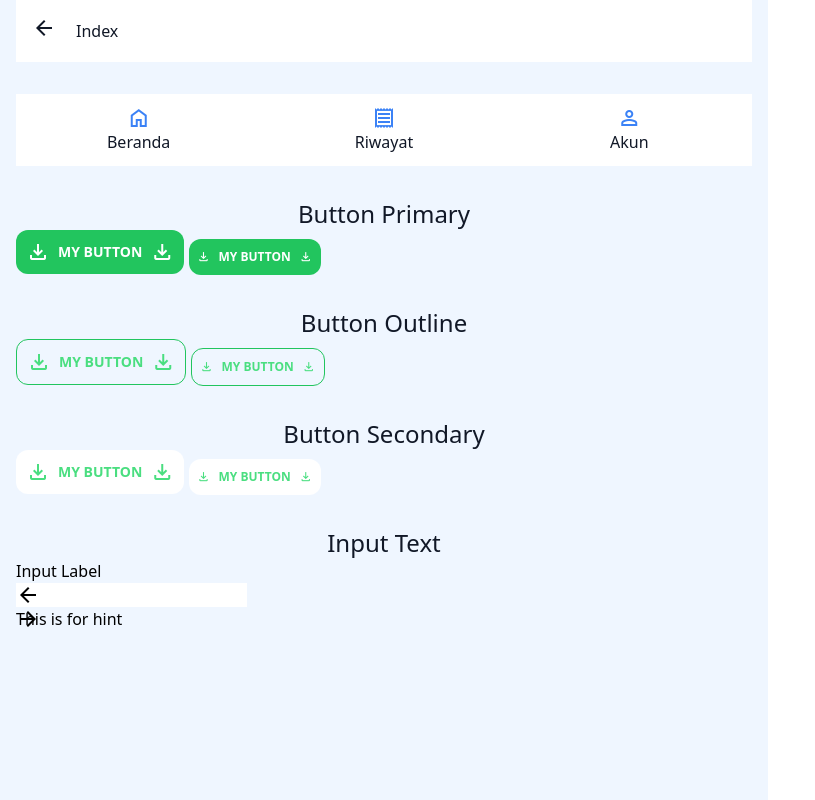
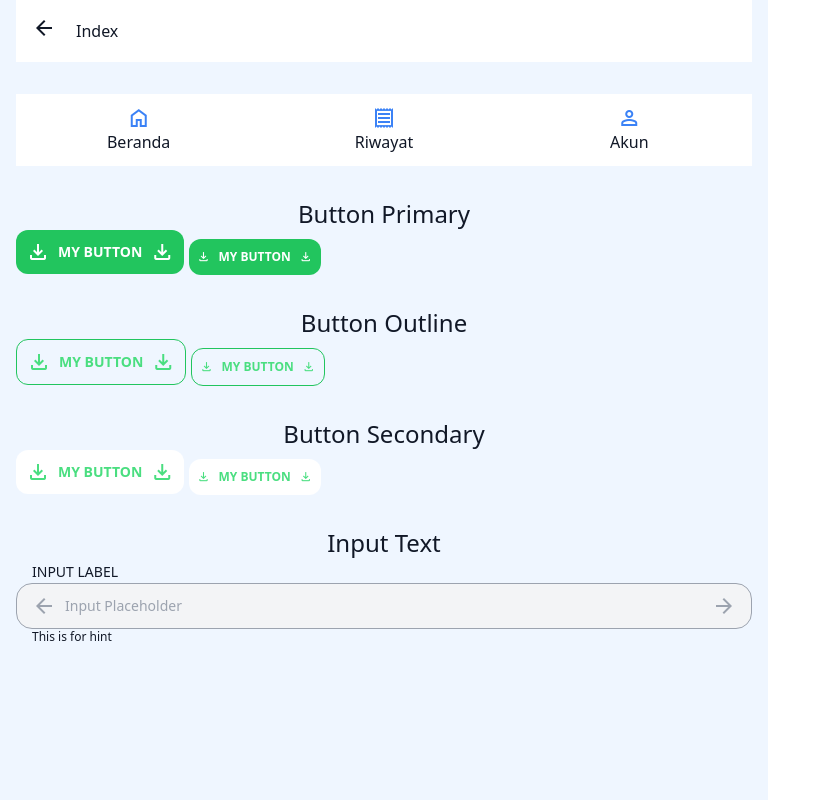
Before and after one commit to Dwl4991/CodePolitan, a website: page FE-intermediate/3tailwindslicing/dist/index.html in a window 1280 px wide. Shown: the whole page, without its empty margins (0-815 px from the left). Drawn offline with nearby package versions, Linux system fonts and the light colour scheme.

Commit message:
input text done

```diff
--- a/FE-intermediate/3tailwindslicing/dist/index.html
+++ b/FE-intermediate/3tailwindslicing/dist/index.html
@@ -123,18 +123,19 @@
  <h1 class="text-center text-2xl text-gray-900">Input Text
   </h1>
   <div class="">
-    <label for="my-input-text">Input Label</label>
+    <label for="my-input-text" class=" ps-4 text-sm font-medium uppercase text-gray-900">Input Label</label>
     <div class="relative">
-      <input id="my-input-text" type="text" />
-      <div class="absolute start-0 inset-y-0 start-0">
-        <span class="material-symbols-outlined">arrow_back</span>
+      <input id="my-input-text" type="email" placeholder="Input Placeholder" class="w-full placeholder:text-gray-400 rounded-2xl border border-gray-400 bg-white p-3 ps-12 pe-12 text-sm text-gray-900 focus:outline-none focus:ring-2 focus:ring-green-400 invalid:bg-red-200 invalid:text-red-900 invalid:caret-red-900 focus:invalid:ring-red-900 peer disabled:border-gray-400 disabled:bg-gray-100"
+       disabled/>
+      <div class="absolute inset-y-0 start-0 flex items-center ps-4 text-gray-400 peer-invalid:text-red-400 peer-invalid:peer-focus:text-red-900">
+        <span class="material-symbols-outlined text-md ">arrow_back</span>
       </div>
-      <div class="absolute">
-        <span class="material-symbols-outlined">arrow_forward</span>
+      <div class="absolute inset-y-0 end-0 flex items-center pe-4 text-gray-400  peer-invalid:text-red-400 peer-invalid:peer-focus:text-red-900">
+        <span class="material-symbols-outlined text-md ">arrow_forward</span>
       </div>
 
     </div>
-    <p>This is for hint</p>
+    <p class="ps-4 text-xs text-gray-900">This is for hint</p>
   </div>
         <!-- /input -->
     </div>
```
Also changed, not shown: 1 other file.
